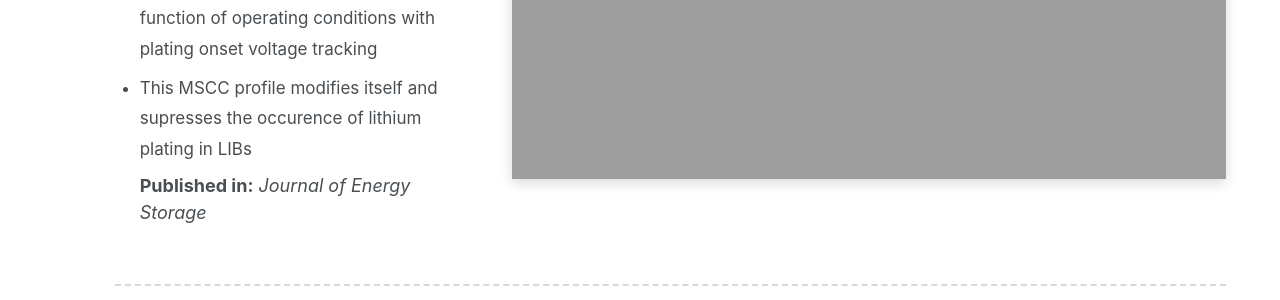
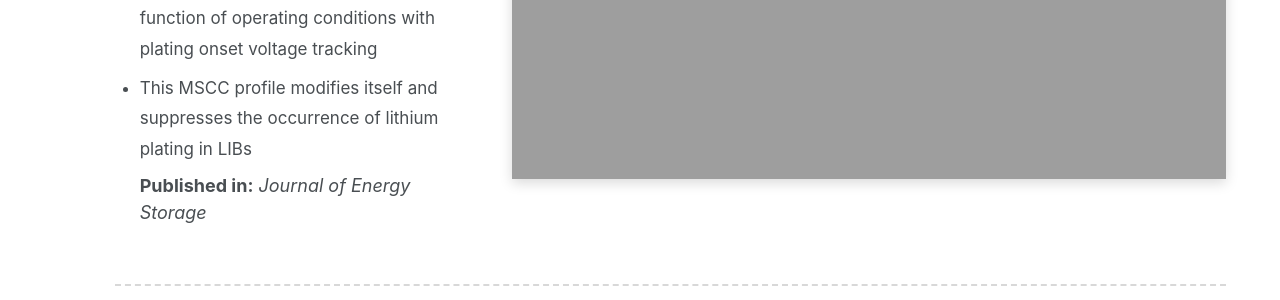
Before and after one commit to shivshankar-sinha/shivshankar-sinha.github.io, a Jekyll site: the page built from research.md, in a window 1280 px wide and 900 px high, scrolled down 1658 px. Shown: the part 182-482 px from the top of the window. Built offline with Jekyll 4.4.1, drawn with Linux system fonts in a browser that asks for light colours; a script bundle is joined from its source files by our own code; library files that are not in the unit come from our copies; some of the changed text lies outside the part shown.

Commit message:
Update research.md

```diff
--- a/research.md
+++ b/research.md
@@ -90,7 +90,7 @@ author_profile: false
             <li>Lithium plating onset voltage is identified using impedance-based detection</li>
             <li>A MSCC charging profile is developed with optimized step currents through Taguchi method</li>
             <li>Step transition thresholds are made function of operating conditions with plating onset voltage tracking</li>
-            <li>This MSCC profile modifies itself and supresses the occurence of lithium plating in LIBs</li>
+            <li>This MSCC profile modifies itself and suppresses the occurrence of lithium plating in LIBs</li>
             <b>Published in:</b> <i>Journal of Energy Storage</i>
         </ul>
     </div>
@@ -151,7 +151,7 @@ author_profile: false
 
         <ul>
             <li>Existing online SOH estimation methods: Highly data-intensive or demand full cycling data</li>
-            <li>As SOH decreses, charging V-t plot shifts upward, reaching upper voltage faster</li>
+            <li>As SOH decreases, charging V-t plot shifts upward, reaching upper voltage faster</li>
             <li>The developed framework needs only partial charging data and it is lightweight</li>
             <li>It follows a feature extraction approach: 'Slope and Time,' reducing high dimensional input space</li>
             <li>A support vector machine regression model is developed to map feature and target sets</li>
```
